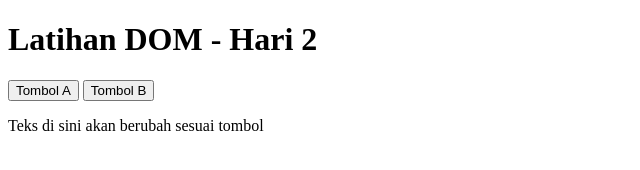
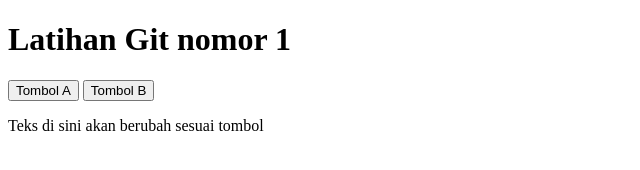
Before and after one commit to KuhakuSensei/belajar-js, a plain HTML site: page index.html in a window 1280 px wide. Shown: the whole page, without its empty margins (0-640 px from the left). Drawn offline with Linux system fonts and the light colour scheme.

```diff
--- a/index.html
+++ b/index.html
@@ -5,7 +5,7 @@
   <title>Latihan DOM - Tombol A & B</title>
 </head>
 <body>
-  <h1>Latihan DOM - Hari 2</h1>
+  <h1>Latihan Git nomor 1</h1>
 
   <div>
     <button id="tombolA">Tombol A</button>
```
